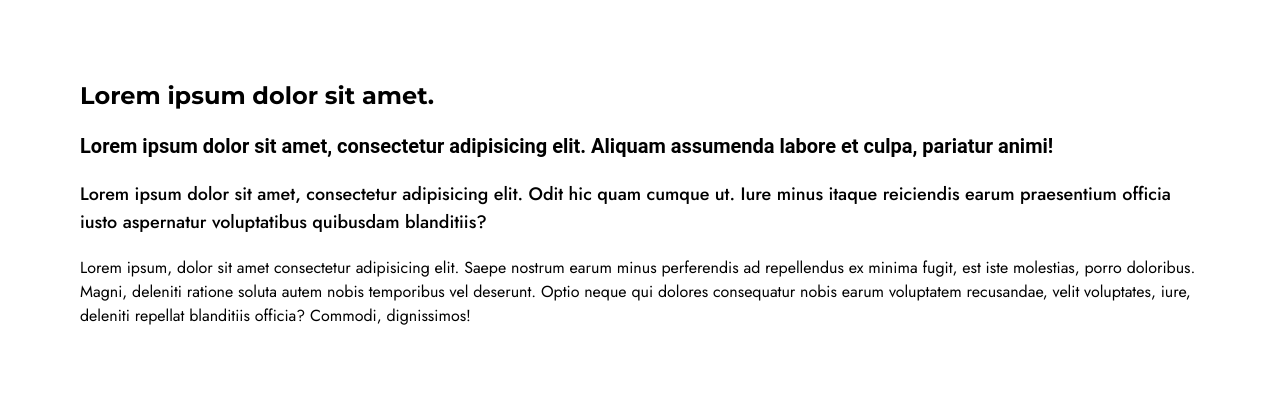
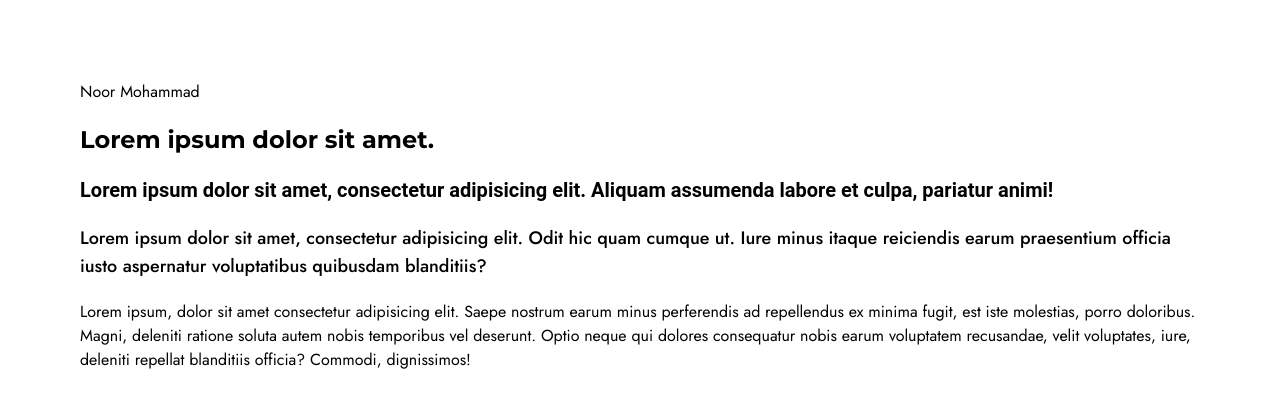
Before and after one commit to pntmernbatchthree/github_test, a Next.js app: page / in a window 1280 px wide. Shown: the top 408 px of the page. Built offline with nearby package versions, Linux system fonts and the light colour scheme.

Commit message:
commit from noor

```diff
--- a/src/app/page.tsx
+++ b/src/app/page.tsx
@@ -1,6 +1,7 @@
 export default function Home() {
   return (
     <main className="p-20 max-w-screen-xl mx-auto flex flex-col gap-5">
+      <p>Noor Mohammad</p>
       <h1 className="text-2xl font-bold font-titleFont">
         Lorem ipsum dolor sit amet.
       </h1>
```
